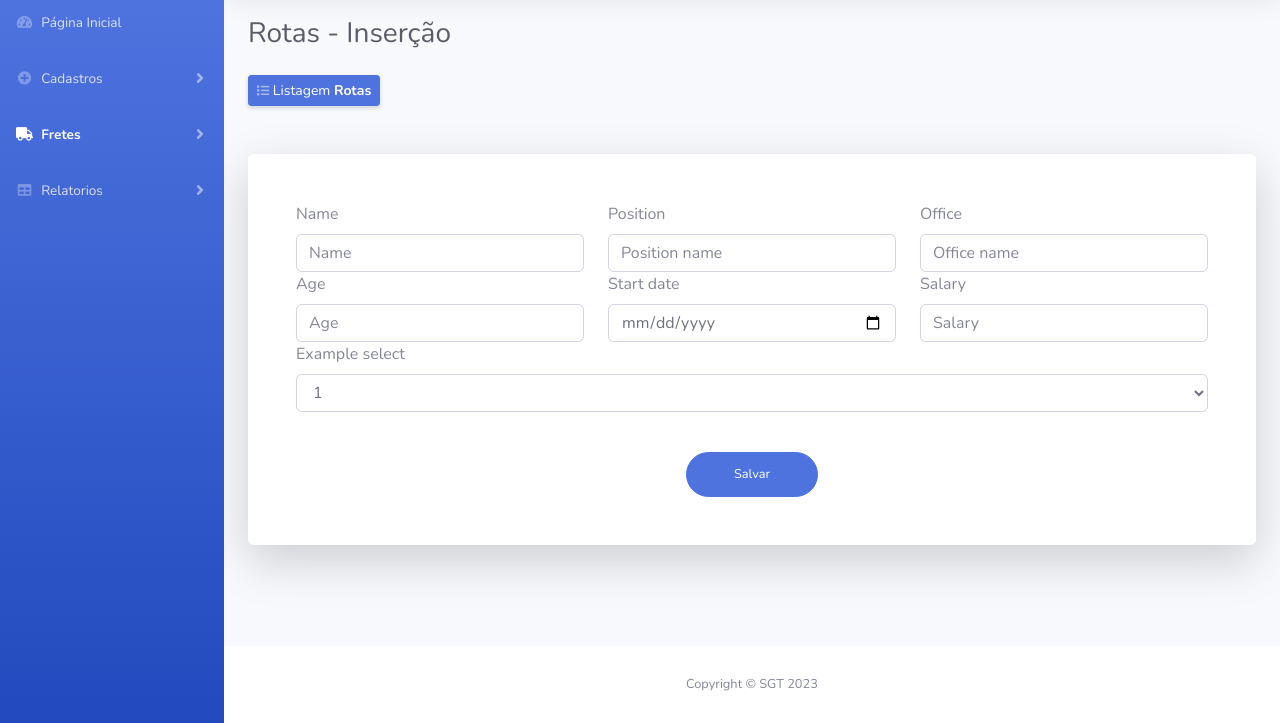
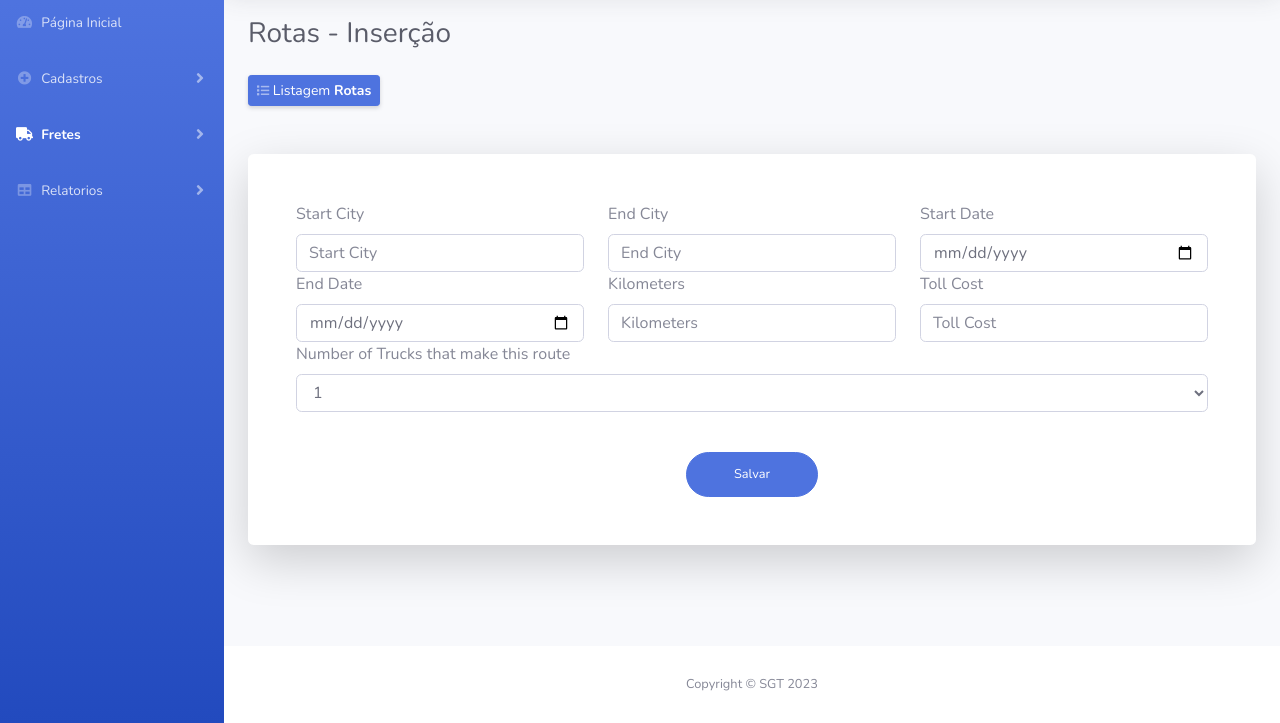
Before and after one commit to lukasrvs/projeto-software-prototype, a website with bundled scripts: page rotas-create.html in a window 1280 px wide. Shown: the part 77-800 px from the top of the page. Built offline with nearby package versions, Linux system fonts and the light colour scheme.

Commit message:
routes data edited

```diff
--- a/rotas-create.html
+++ b/rotas-create.html
@@ -330,60 +330,60 @@
                         <div class="row">
                           <div class="col-sm-4">
                             <label for="exampleFormControlInput1">
-                              Name
+                              Start City
                             </label>
-                            <input class="form-control form-control-solid" id="exampleFormControlInput1" type="email"
-                              placeholder="Name">
+                            <input class="form-control form-control-solid" id="exampleFormControlInput1" type="text"
+                              placeholder="Start City">
                           </div>
                           <div class="col-sm-4">
                             <label for="exampleFormControlInput2">
-                              Position
+                              End City
                             </label>
-                            <input class="form-control form-control-solid" id="exampleFormControlInput2" type="password"
-                              placeholder="Position name">
+                            <input class="form-control form-control-solid" id="exampleFormControlInput2" type="text"
+                              placeholder="End City">
                           </div>
                           <div class="col-sm-4">
                             <label for="exampleFormControlInput2">
-                              Office
+                              Start Date
                             </label>
-                            <input class="form-control form-control-solid" id="exampleFormControlInput2" type="password"
-                              placeholder="Office name">
+                            <input class="form-control form-control-solid" id="exampleFormControlInput2" type="date"
+                              placeholder="Start Date">
                           </div>
                         </div>
                         <div class="row">
                           <div class="col-sm-4">
                             <label for="exampleFormControlInput1">
-                              Age
+                              End Date
                             </label>
-                            <input class="form-control form-control-solid" id="exampleFormControlInput1" type="email"
-                              placeholder="Age">
+                            <input class="form-control form-control-solid" id="exampleFormControlInput1" type="date"
+                              placeholder="End Date">
                           </div>
                           <div class="col-sm-4">
                             <label for="exampleFormControlInput2">
-                              Start date
+                              Kilometers
                             </label>
-                            <input class="form-control form-control-solid" id="exampleFormControlInput2" type="date"
-                              placeholder="Start date">
+                            <input class="form-control form-control-solid" id="exampleFormControlInput2" type="number"
+                              placeholder="Kilometers">
                           </div>
                           <div class="col-sm-4">
                             <label for="exampleFormControlInput2">
-                              Salary
+                              Toll Cost
                             </label>
                             <input class="form-control form-control-solid" id="exampleFormControlInput2" type="number"
-                              placeholder="Salary">
+                              placeholder="Toll Cost">
                           </div>
                         </div>
                         <div class="row">
                           <div class="col-sm-12">
                             <label for="exampleFormControlSelect1">
-                              Example select
+                              Number of Trucks that make this route
                             </label>
                             <select class="form-control form-control-solid" id="exampleFormControlSelect1">
                               <option>1</option>
                               <option>2</option>
                               <option>3</option>
                               <option>4</option>
-                              <option>5</option>
+                              <option>5+</option>
                             </select>
                           </div>
                         </div>
```
Also changed, not shown: rotas-edit.html (+15 -15 lines), rotas-list.html (+12 -12 lines).
